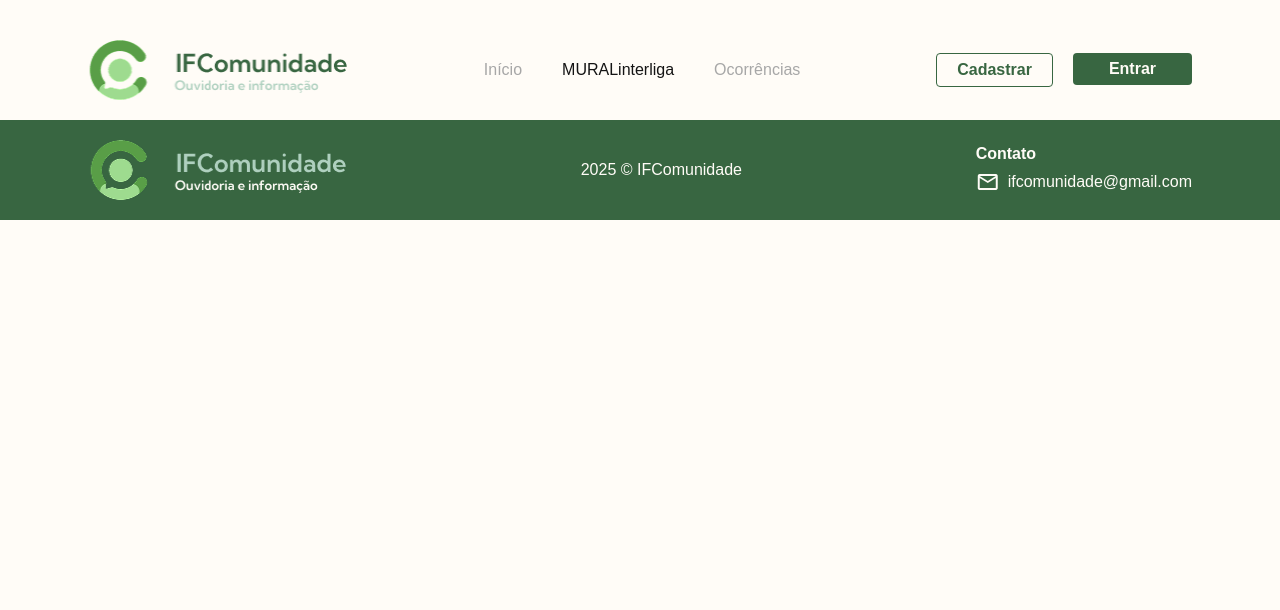
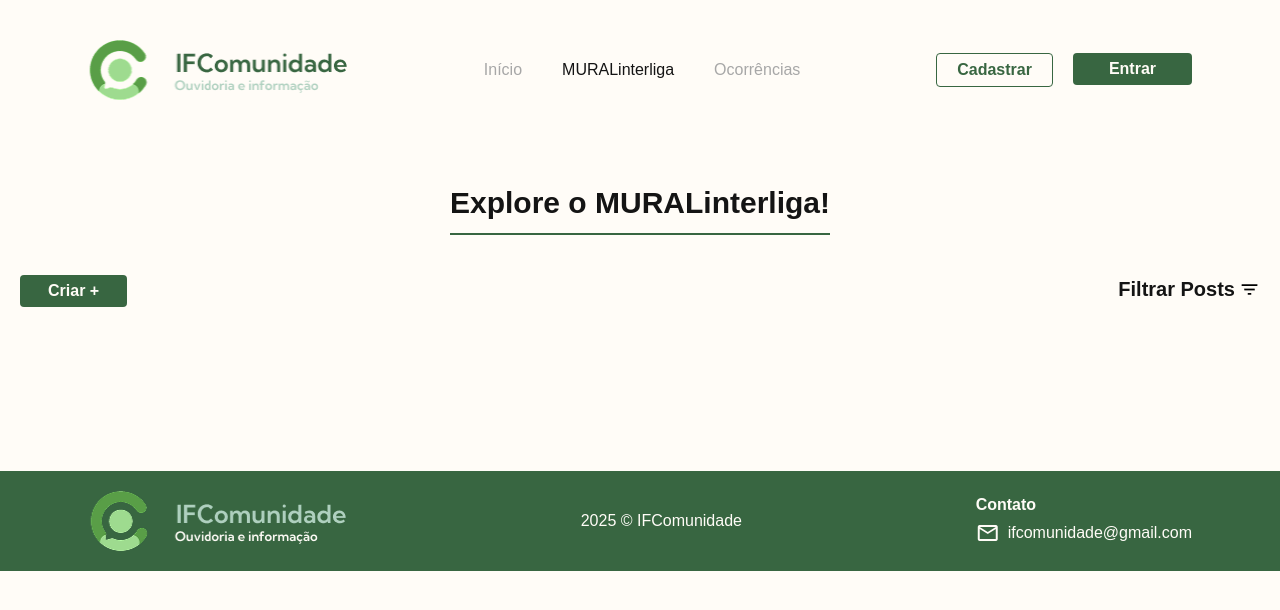
Before and after one commit to IFComunidade/IFComunidade_frontend, a Vue app: page /MURALinterliga in a window 1280 px wide. Shown: the top 610 px of the page. Built offline with nearby package versions, Linux system fonts and the light colour scheme.

Commit message:
Chore: Iniciando página MURALinterliga #43

```diff
--- a/src/views/MURALinterligaView.vue
+++ b/src/views/MURALinterligaView.vue
@@ -1,11 +1,46 @@
 <script setup>
-
+import { ref } from 'vue';
+const mostrarFiltro = ref(false);
 </script>
 
 <template>
+<section class="relative mt-15 pb-40">
+  <div class="flex justify-center">
+    <h1 class="inline-block text-3xl font-bold text-[#141414] leading-normal border-b-2 border-[#386641] pb-2">
+      Explore o MURALinterliga!
+    </h1>
+  </div>
+
+  <div class="flex justify-between container mx-auto px-5 mt-10">
+    <div>
+        <button type="button" class="px-7 py-1 bg-[#386641] rounded font-bold text-[#FFFCF7] transition-transform duration-200 hover:scale-105" >
+        Criar +
+    </button>
+    </div>
+    <div class="relative">
+       <button class="flex" @click="mostrarFiltro = !mostrarFiltro">
+    <span class="mr-1 text-xl font-semibold mb-2">Filtrar Posts</span>
+    <span class="text-xl font-semibold mt-1">
+        <img src="/filtrar.png" alt="filtrar">
+    </span>
+</button>
+
+        <div v-show="mostrarFiltro" class=" absolute p- bg-white rounded-lg shadow-[0_0_15px_0_rgba(0,0,0,0.5)] bg-[FFFCF7]">
+            <div class="flex border-b-1 border-[#736C6C]">
+                <p class="text-xl font-semibold mr-4">Filtros</p>
+                <p class="text-xs mt-1.5 ">X Limpar filtros</p>
+            </div>
+            <ul>
+                <li>
+                    uuuuu
+                </li>
+                <li>
+                    aaaaa
+                </li>
+            </ul>
+        </div>
+    </div>
+  </div>
+</section>
 
 </template>
-
-<style scoped>
-
-</style>
```
Also changed, not shown: public/filtrar.png (added).
